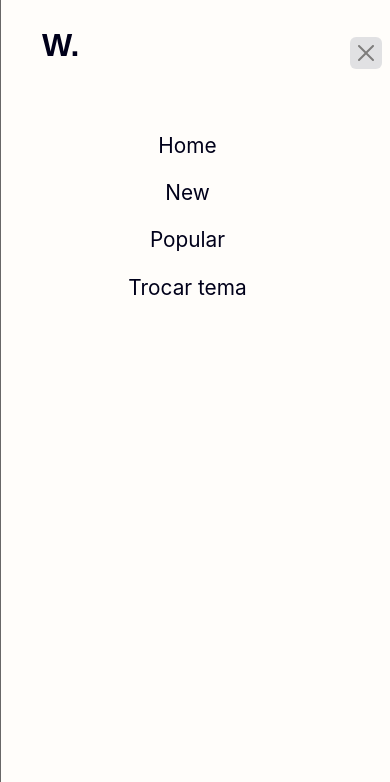
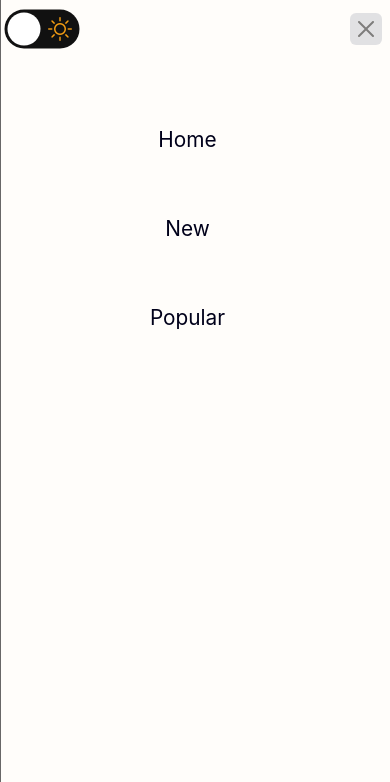
Before and after one commit to Rafaelocm/New-Home-Page, a plain HTML site: page index.html in a window 390 px wide. Both pictures are taken after a click on the button "Toggle navigation". Shown: the top 782 px of the page. Drawn offline with nearby package versions, Linux system fonts and the light colour scheme.

Commit message:
style: adicionando input checkbox para tema dark e sun

```diff
--- a/assets/css/style-queries-Laptops.css
+++ b/assets/css/style-queries-Laptops.css
@@ -8,7 +8,13 @@
     }
 
     nav.navbar {
-        max-width: 100%;
+        max-width: 190%;
+    }
+
+    .navbar-brand {
+        margin: 0;
+        padding: 0;
+        color: var(--corNeutra06);
     }
 
     .navbar .container-fluid {
@@ -29,6 +35,10 @@
         max-width: 928px;
         min-width: 320px;
         padding-right: 5%;
+    }
+
+    .navbar-toggler {
+        display: none;
     }
 
     .wrapper {
--- a/assets/css/style-queries-Tablet.css
+++ b/assets/css/style-queries-Tablet.css
@@ -12,9 +12,12 @@
     }
 
     .navbar .container-fluid {
-        max-width: 820px;
+        margin: 0;
+        padding-right: 20px;
+        padding-left: 40px;
+        justify-content: space-between;
+        max-width: 850px;
     }
-
 
     .nav-item-ul {
         list-style: none;
@@ -28,24 +31,10 @@
         font-size: 1.3em;
     }
 
-    .nav-item button {
-        width: 100%;
-        align-items: center;
-        font-size: 1.3em;
-    }
-
     .nav-item a:hover {
         color: hsl(5, 85%, 63%);
     }
 
-    .nav-item button {
-        color: hsl(236, 13%, 42%);
-        font-size: 1.3em;
-    }
-
-    .nav-item button:hover {
-        color: hsl(5, 85%, 63%);
-    }
 
     .navbar-toggler {
         background-color: var(--corNeutra02);
@@ -57,14 +46,16 @@
         background-color: var(--corNeutra01);
     }
 
+
     .navbar-brand {
+        padding: 0;
         color: var(--corNeutra06);
     }
 
     #toogleUl>li>a {
         color: var(--corNeutra06);
+        padding-top: 50px;
     }
-
 
     #toogleUl>li>button {
         color: var(--corNeutra06);
--- a/assets/css/style-queriesMobile.css
+++ b/assets/css/style-queriesMobile.css
@@ -20,26 +20,10 @@
         font-size: 1.3em;
     }
 
-    .nav-item button {
-        color: hsl(236, 13%, 42%);
-        font-size: 1.3em;
+    .navbar-brand {
+        padding: 0;
+        color: var(--corNeutra06);
     }
-
-    .nav-item button:hover {
-        color: hsl(5, 85%, 63%);
-    }
-
-
-    .nav-item button {
-        width: 100%;
-        align-items: center;
-        font-size: 1.3em;
-    }
-
-    .nav-item button:hover {
-        color: hsl(5, 85%, 63%);
-    }
-
 
     main {
         padding: 0 20px;
--- a/assets/css/style.css
+++ b/assets/css/style.css
@@ -9,17 +9,6 @@
     padding: 0;
 }
 
-:root {
-    /*Cores Primarias*/
-    --corPrimaria01: hsl(35, 77%, 62%);
-    --corPrimaria02: hsl(5, 85%, 63%);
-
-    --corNeutra01: hsl(36, 100%, 99%);
-    --corNeutra02: hsl(233, 8%, 79%);
-    --corNeutra03: hsl(236, 13%, 42%);
-    --corNeutra04: hsl(240, 100%, 5%);
-    --corNeutra05: hsla(236, 13%, 42%, 0.651);
-}
 
 .lighttheme {
     /*Cores Primarias*/
@@ -55,12 +44,11 @@
 
 body {
     transition-duration: .5s;
-    font-family: Inter, sans-serif;
+    font-family: 'Inter', sans-serif;
     margin: 0;
     background-color: var(--corNeutra01);
     overflow-x: hidden;
 }
-
 
 header {
     background-color: var(--corNeutra01);
@@ -77,10 +65,14 @@ nav.navbar {
 }
 
 .navbar-brand {
+    margin: 0;
+    padding: 0;
     color: var(--corNeutra06);
 }
 
 .navbar .container-fluid {
+    padding-left: 20px;
+    justify-content: space-between;
     transition-duration: .5s;
     background-color: var(--corNeutra01);
     max-width: 1350px;
@@ -92,11 +84,7 @@ nav.navbar {
 }
 
 .nav-item-ul li {
-    padding-left: 55px;
-}
-
-.nav-item-ul > li > button{
-    padding-right: 15px;
+    padding-left: 60px;
 }
 
 .nav-item a {
@@ -109,15 +97,48 @@ nav.navbar {
     color: hsl(5, 85%, 63%);
 }
 
-.nav-item button {
-    color: var(--corNeutra03);
-    font-size: 1.3em;
+.checkbox {
+    opacity: 0;
+    position: absolute;
 }
 
-.nav-item button:hover {
-    color: hsl(5, 85%, 63%);
-    transition-duration: .5s;
-    text-decoration: underline;
+.label {
+    background-color: #111;
+    border-radius: 50px;
+    cursor: pointer;
+    display: flex;
+    align-items: center;
+    justify-content: space-between;
+    padding: 5px;
+    position: relative;
+    height: 26px;
+    width: 50px;
+    transform: scale(1.5);
+}
+
+.label .ball {
+    background-color: #fff;
+    border-radius: 50%;
+    position: absolute;
+    top: 2px;
+    left: 2px;
+    height: 22px;
+    width: 22px;
+    transform: translateX(0px);
+    transition: transform 0.2s linear;
+}
+
+.checkbox:checked+.label .ball {
+    transform: translateX(24px);
+}
+
+
+.bi-moon-stars {
+    color: #f1c40f;
+}
+
+.bi-brightness-high {
+    color: #f39c12;
 }
 
 .navbar-toggler {
@@ -273,3 +294,22 @@ p {
     width: 100%;
     font-size: 1.2em;
 }
+
+footer#footer {
+    margin-left: 10vh;
+    text-align: center;
+    background-color: var(--corNeutra01);
+    font-size: 1.2em;
+    color: var(--corNeutra06);
+}
+
+#footer a {
+    text-decoration: none;
+    color: var(--corNeutra06);
+}
+
+#footer a:hover {
+    transition-duration: .5s;
+    text-decoration: underline;
+    color: hsl(5, 85%, 63%);
+}
--- a/assets/js/script.js
+++ b/assets/js/script.js
@@ -1,4 +1,12 @@
-  function switchTheme() {
-      document.body.classList.toggle('darktheme');
-      document.body.classList.toggle('lighttheme');
-  }
+
+const chk = document.getElementById('chk');
+
+chk.addEventListener('change', () => {
+  document.body.classList.toggle('darktheme');
+});
+
+const toogle = document.getElementById('toogle');
+
+toogle.addEventListener('change', () => {
+  document.body.classList.toggle('darktheme');
+});
--- a/index.html
+++ b/index.html
@@ -5,6 +5,7 @@
     <meta charset="UTF-8">
     <meta http-equiv="X-UA-Compatible" content="IE=edge">
     <meta name="viewport" content="width=device-width, initial-scale=1.0">
+    <link rel="stylesheet" href="https://cdn.jsdelivr.net/npm/bootstrap-icons@1.10.5/font/bootstrap-icons.css">
     <link href="https://cdn.jsdelivr.net/npm/bootstrap@5.3.0-alpha3/dist/css/bootstrap.min.css" rel="stylesheet"
         integrity="sha384-KK94CHFLLe+nY2dmCWGMq91rCGa5gtU4mk92HdvYe+M/SXH301p5ILy+dN9+nJOZ" crossorigin="anonymous">
     <link rel="stylesheet" href="assets/css/style.css">
@@ -18,7 +19,7 @@
 
 <body id="body" class="lighttheme">
     <header>
-        <nav id="header" class="navbar fixed-top" style="background-color: hsl(36, 100%, 99%);">
+        <nav class="navbar fixed-top d-flex justify-content-center">
             <div class="container-fluid" style="padding-top: 30px;">
                 <p class="navbar-brand" style="font-size: 3em; font-weight: 800; font-family: sans-serif;">W.</p>
                 <ul class="d-flex nav-item-ul" id="nav-item-ul">
@@ -32,7 +33,12 @@
                         <a class="nav-link" href="#Popular">Popular</a>
                     </li>
                     <li class="nav-item">
-                        <button class="nav-link" id="buttonDark" onclick="switchTheme() ">Trocar tema</button>
+                        <input type="checkbox" class="checkbox" id="chk" />
+                        <label class="label" for="chk">
+                            <i class="bi bi-moon-stars"></i>
+                            <i class="bi bi-brightness-high"></i>
+                            <div class="ball"></div>
+                        </label>
                     </li>
                 </ul>
                 <button class="navbar-toggler" type="button" data-bs-toggle="offcanvas" id="buttonHamburguer"
@@ -42,13 +48,18 @@
                 <div class="offcanvas offcanvas-end" tabindex="-1" id="offcanvasNavbar"
                     aria-labelledby="offcanvasNavbarLabel">
                     <div class="offcanvas-header">
-                        <p class="navbar-brand" style="font-size: 2em; font-weight: 800; font-family: sans-serif;">W.
-                        </p>
+                        <input type="checkbox" class="checkbox" id="toogle" />
+                        <label class="label" for="toogle">
+                            <i class="bi bi-moon-stars"></i>
+                            <i class="bi bi-brightness-high"></i>
+                            <div class="ball"></div>
+                        </label>
                         <button type="button" class="btn-close" id="close" data-bs-dismiss="offcanvas"
                             aria-label="Close" style="font-size: 1em;"></button>
                     </div>
                     <div class="offcanvas-body">
-                        <ul id="toogleUl" class="navbar-nav justify-content-end flex-grow-1 pe-3" style="text-align: center;">
+                        <ul id="toogleUl" class="navbar-nav justify-content-end flex-grow-1 pe-3"
+                            style="text-align: center;">
                             <li class="nav-item">
                                 <a class="nav-link" aria-current="page" href="#Home">Home</a>
                             </li>
@@ -58,9 +69,6 @@
                             <li class="nav-item">
                                 <a class="nav-link" href="#Popular">Popular</a>
                             </li>
-                            <li class="nav-item">
-                                <button class="nav-link" id="buttonDark" onclick="switchTheme() ">Trocar tema</button>
-                            </li>
                         </ul>
                     </div>
                 </div>
@@ -69,17 +77,17 @@
     </header>
 
     <main>
-        <section>
-            <article class="wrapper" id="Home">
+        <section id="Home">
+            <article class="wrapper">
                 <div class="divImage">
                     <picture class="imagePrincipal">
                         <source media="(max-width: 791px)" srcset="assets/images/image-web-3-mobile.jpg">
                         <img src="assets/images/image-web-3-desktop.jpg" alt="Image abstrata de quebra cabeças">
                     </picture>
-                    <div class="futureWeb" id="future">
+                    <div class="futureWeb">
                         <h1>The Bright Future of Web 3.0?</h1>
                         <div>
-                            <p id="paragrafoFuture">We dive into the next evolution of the web that claims to put the
+                            <p>We dive into the next evolution of the web that claims to put the
                                 power of the platforms
                                 back
                                 into
@@ -91,7 +99,7 @@
 
 
                 <div class="noticiasNovas" id="New">
-                    <div id="paragrafoNew">
+                    <div>
                         <h1>New</h1>
                         <h2>Hdrydrogen VS Eletricc Cars</h2>
                         <p>Will hydrogen-fueled cars ever cath up to EVs?</p>
@@ -110,15 +118,15 @@
         <aside class="OutrosAssuntos" id="Popular">
             <div class="grid-item">
                 <img src="assets/images/image-retro-pcs.jpg" alt="Computador Retro">
-                <div class="grid-item-text" id="grid-item-textOne">
-                    <span id="spanOne">01</span>
+                <div class="grid-item-text">
+                    <span>01</span>
                     <h2>Reviving Retor PCs</h2>
                     <p>What happens when old PCs are given modern upgrades?</p>
                 </div>
             </div>
             <div class="grid-item">
                 <img src="assets/images/image-top-laptops.jpg" alt="Teclado de laptop desfocada">
-                <div class="grid-item-text" id="grid-item-textTwo">
+                <div class="grid-item-text">
                     <span id="spanTwo">02</span>
                     <h2>Top 10 Laptops of 2022</h2>
                     <p>Our best picks for various needs and budgets.</p>
@@ -127,14 +135,18 @@
             <div class="grid-item">
                 <img src="assets/images/image-gaming-growth.jpg"
                     alt="Controle do playstation 5 no ar jogado por uma mão">
-                <div class="grid-item-text" id="grid-item-textThree">
-                    <span id="spanThree">03</span>
+                <div class="grid-item-text">
+                    <span>03</span>
                     <h2>The Growth of Gamin</h2>
                     <p>How the pandemic has sparked fresh opportunities.</p>
                 </div>
             </div>
         </aside>
     </main>
+
+    <footer id="footer">
+        <p>Desenvolvido por <a href="https://github.com/Rafaelocm" target="_blank">Rafael Rascado</a></p>
+    </footer>
 
     <script src="https://cdn.jsdelivr.net/npm/bootstrap@5.3.0-alpha3/dist/js/bootstrap.bundle.min.js"
         integrity="sha384-ENjdO4Dr2bkBIFxQpeoTz1HIcje39Wm4jDKdf19U8gI4ddQ3GYNS7NTKfAdVQSZe"
```
